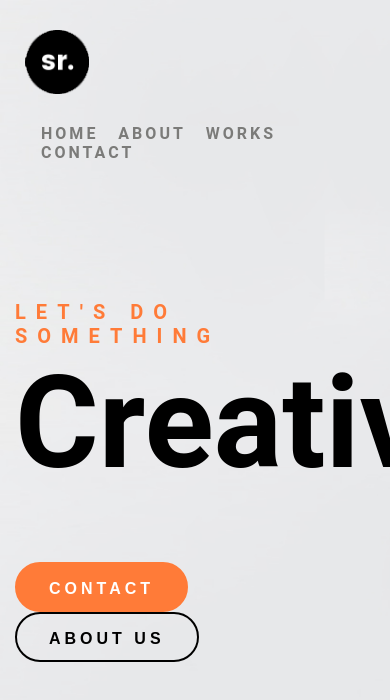
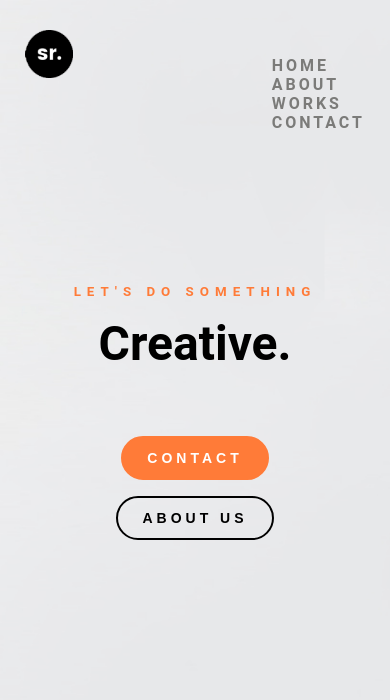
Before and after one commit to talihomz/Creative-Design-Agency, a website: page src/index.html in a window 390 px wide. Drawn offline with nearby package versions, Linux system fonts and the light colour scheme; files that its build step writes are made by us from their sources.

Commit message:
Added responsive homepage

```diff
--- a/src/scss/main.scss
+++ b/src/scss/main.scss
@@ -51,31 +51,6 @@ body, html {
   background: $orange;
   border: 2px solid #ff7b38;
   color: #fff;
-}
-
-/* refactor later */
-@media (min-width: 576px) {
-  .container {
-    max-width: 540px;
-  }
-}
-
-@media (min-width: 768px) {
-  .container {
-    max-width: 720px;
-  }
-}
-
-@media (min-width: 992px) {
-  .container {
-    max-width: 960px;
-  }
-}
-
-@media (min-width: 1200px) {
-  .container {
-    max-width: 1140px;
-  }
 }
 
 /* Navbar */
@@ -360,3 +335,50 @@ footer {
   text-align: center;
   color: $light-grey;
 }
+
+/* Smaller screens */
+@media screen and (max-width: 576px) {
+  .logo {
+    width: 48px;
+    height: 48px;
+  }
+
+  nav {
+    ul {
+      li {
+        display: block;
+      }
+    }
+  }
+
+  #intro {
+    h4 {
+      text-align: center;
+      font-size: smaller;
+      letter-spacing: 6px;
+    }
+
+    h1 {
+      margin-top: 16px;
+      text-align: center;
+      font-size: 48px;
+    }
+
+    button {
+      margin: 16px auto;
+      display: block;
+      padding: 12px 24px;
+      font-size: 14px;
+    }
+  }
+}
+
+/* @media screen and (min-width: 577px) and (max-width: 767px) {
+    body {
+        background: green;
+    }
+} */
+
+@media screen and (min-width: 577px) and (max-width: 992px) {
+
+}
```
